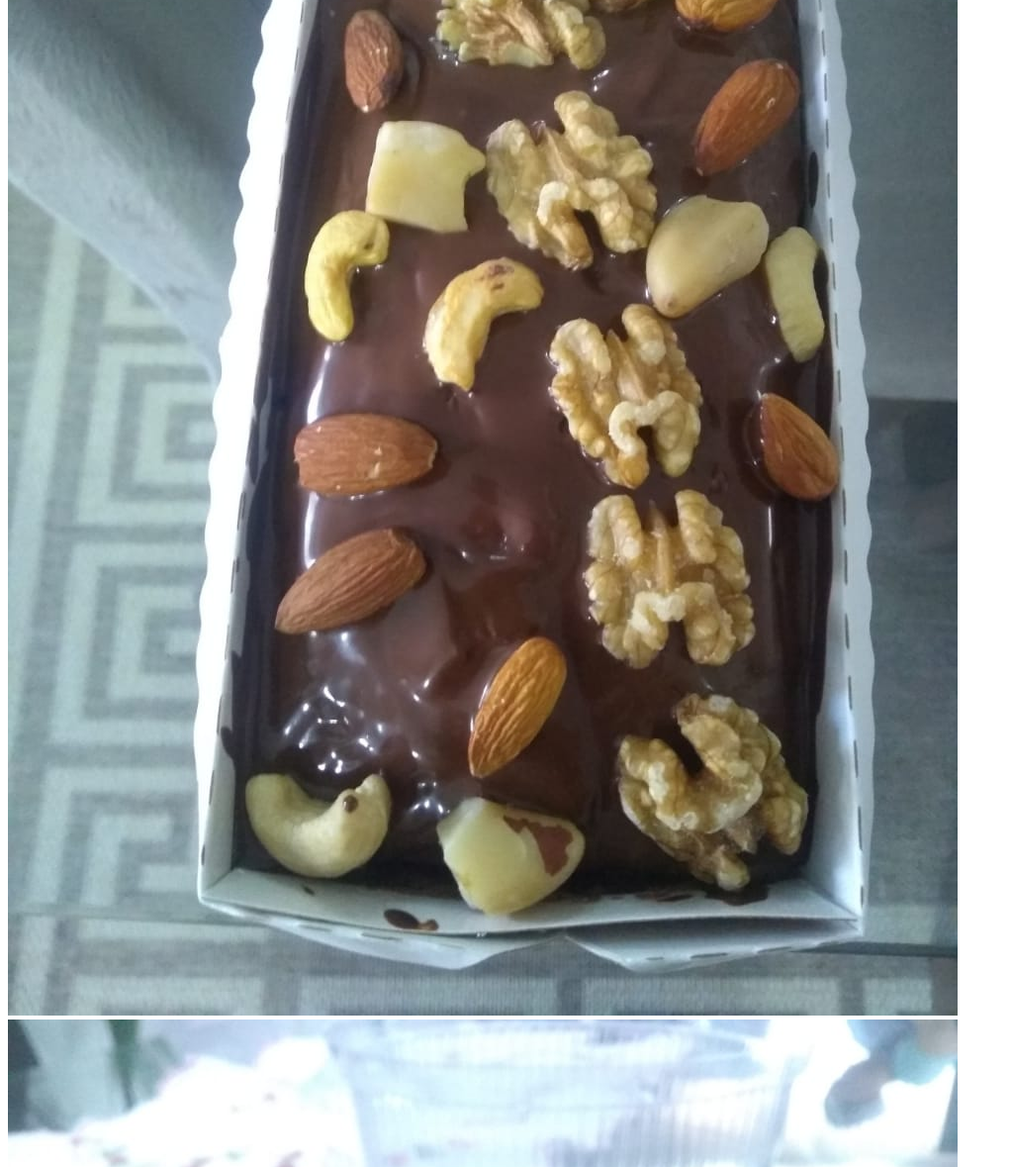
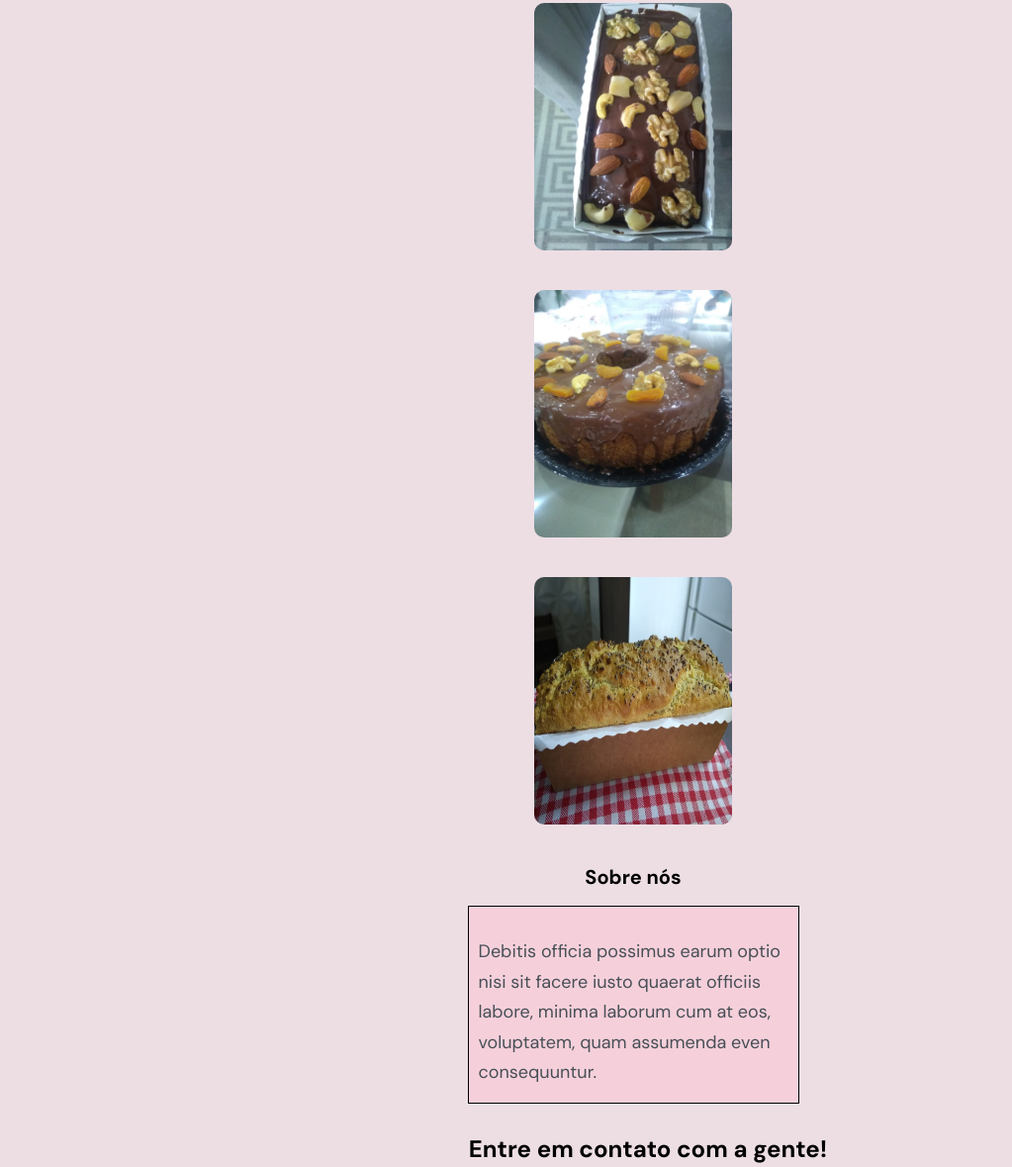
Before and after one commit to Yan-M-S/del-cias-artesanais, a plain HTML site: page index.html in a window 1280 px wide. Shown: the part 600-1779 px from the top of the page at 99% size, without its empty margins (0-1023 px from the left). Drawn offline with Linux system fonts and the light colour scheme; the site is published under a folder, as on GitHub Pages, so addresses that start at the root find nothing.

Commit message:
corrigindo importacoes

```diff
--- a/index.html
+++ b/index.html
@@ -4,7 +4,7 @@
     <meta charset="UTF-8" />
     <meta http-equiv="X-UA-Compatible" content="IE=edge" />
     <meta name="viewport" content="width=device-width, initial-scale=1.0" />
-    <link rel="stylesheet" href="/style.css" />
+    <link rel="stylesheet" href="./style.css" />
 
     <link rel="preconnect" href="https://fonts.googleapis.com" />
     <link rel="preconnect" href="https://fonts.gstatic.com" crossorigin />
@@ -57,13 +57,13 @@
 
           <div class="cards">
             <div class="card">
-              <img class="imag" src="bolo1.jpg" />
+              <img class="imag" src="./bolo1.jpg" />
             </div>
             <div class="card">
-              <img class="imag" src="bolo2.jpg" />
+              <img class="imag" src="./bolo2.jpg" />
             </div>
             <div class="card">
-              <img class="imag" src="cuca.jpg" />
+              <img class="imag" src="./cuca.jpg" />
             </div>
           </div>
         </div>
```
